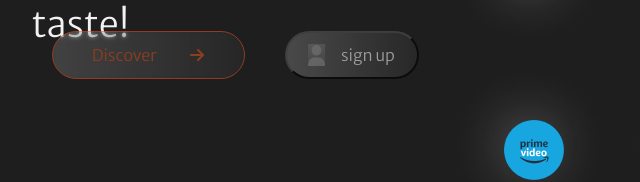
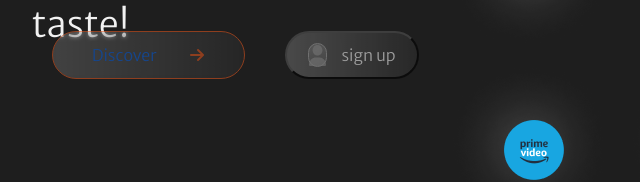
Before and after one commit to Kamilean1/Movies-for-you, a website: page index.html in a window 1280 px wide. Shown: the part 573-755 px from the top of the page, 85-725 px from the left. Drawn offline with nearby package versions, Linux system fonts and the light colour scheme.

Commit message:
edited buttons

```diff
--- a/index.html
+++ b/index.html
@@ -24,7 +24,7 @@
         <section class="text-btn">
             <p class="info">We made it easier for you to find the right streaming platform that matches your taste!</p>
                 <div class="btns">
-                    <button class="btn-1">Discover<span><i class="fa fa-arrow-right"></i></span></button>
+                    <button class="btn-one"><a href="pages/discovery.html">Discover</a><span><i class="fa fa-arrow-right"></i></span></button>
                     <button class="btn-2"><span class="span-img"><img src="img/landing-img/sign-up.png" alt=""></span>sign up</button>
                 </div>
         </section>
--- a/styles/index.scss
+++ b/styles/index.scss
@@ -55,7 +55,7 @@ section {
     flex-wrap: wrap;
 }
 
-.btn-1 {
+.btn-one {
     width: 193px;
     height: 48px;
     font-family: 'Merriweather Sans';
@@ -75,7 +75,11 @@ section {
     justify-content: space-evenly;
 }
 
-.btn-1:hover {
+a:link {
+    text-decoration: none;
+}
+
+.btn-one:hover {
     background: #FF5F1F;
     color: #1E1E1E;
 }
@@ -84,6 +88,8 @@ section {
     background: linear-gradient(180deg, rgba(255, 255, 255, 0.4) 0%, rgba(255, 255, 255, 0.1) 100%);
     opacity: 0.5;
     box-shadow: -5px -5px 60px rgba(255, 255, 255, 0.25);
+    border-radius: 20px;
+    border: 1px solid #F2F2F2;
 }
 
 .btn-2 {
```
Also changed, not shown: styles/index.css.
